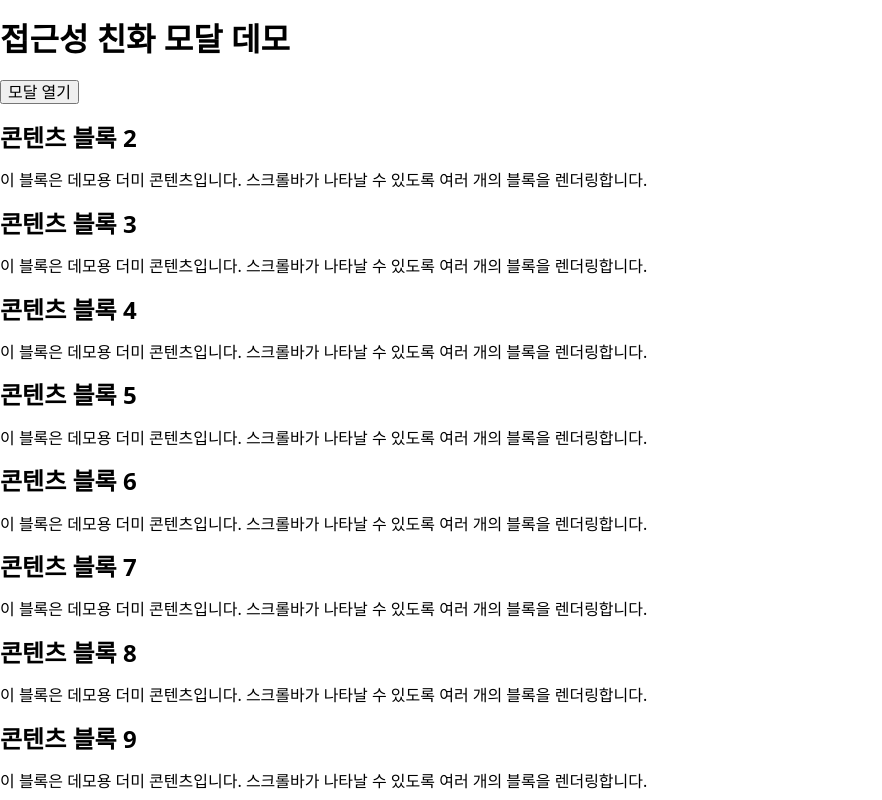
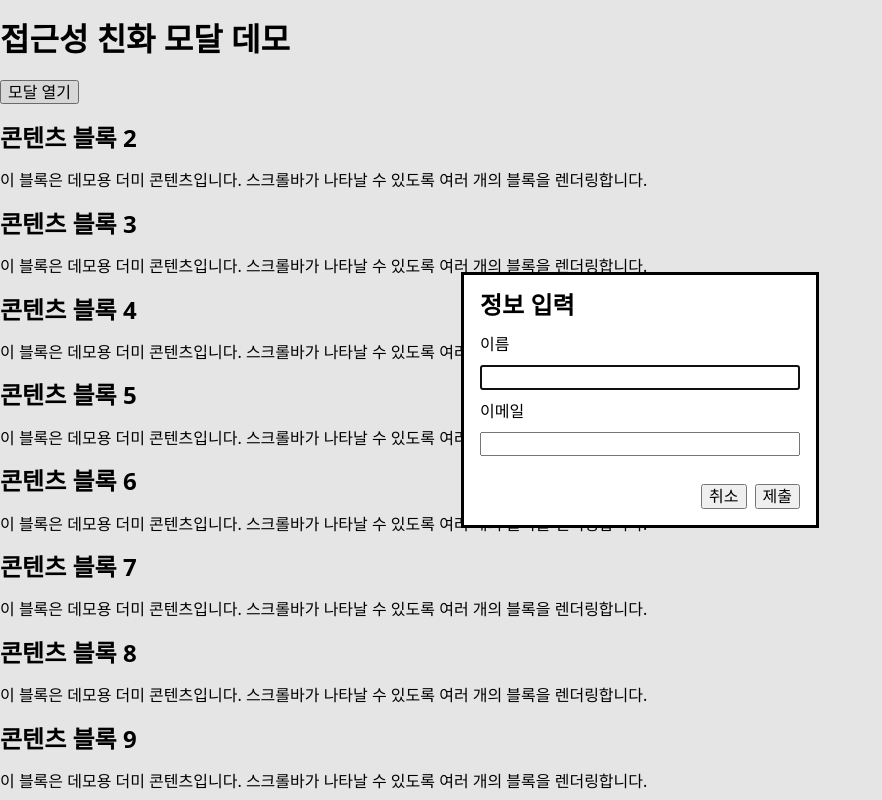
Before and after one commit to sadie100/toss-fe-challenge, a React (Vite) app: page / in a window 1280 px wide. Both pictures are taken after a click on the button "모달 열기". Shown: the top 800 px of the page, without its empty margins (0-882 px from the left). Built offline with nearby package versions, Linux system fonts and the light colour scheme.

Commit message:
feat: 모달 시스템 구현

```diff
--- /dev/null
+++ b/src/AccountForm.tsx
@@ -0,0 +1,66 @@
+import type { FormEventHandler } from 'react'
+
+export type FormModalValues = {
+  fullName: string
+  email: string
+}
+
+export type FormModalContentProps = {
+  initialValues?: Partial<FormModalValues>
+  close: (values: FormModalValues | null) => void
+}
+
+const AccountForm = ({ initialValues, close }: FormModalContentProps) => {
+  const onSubmit: FormEventHandler<HTMLFormElement> = (e) => {
+    e.preventDefault()
+    const data = new FormData(e.currentTarget)
+    close({
+      fullName: String(data.get('fullName') ?? ''),
+      email: String(data.get('email') ?? ''),
+    })
+  }
+
+  return (
+    <form
+      method="dialog"
+      onSubmit={onSubmit}
+      style={{ minWidth: 320, maxWidth: '90vw' }}
+    >
+      <h2 style={{ margin: '0 0 1rem' }}>정보 입력</h2>
+      <div style={{ display: 'grid', gap: '.75rem' }}>
+        <label htmlFor="fullName">이름</label>
+        <input
+          id="fullName"
+          name="fullName"
+          type="text"
+          defaultValue={initialValues?.fullName ?? ''}
+          required
+          autoFocus
+        />
+        <label htmlFor="email">이메일</label>
+        <input
+          id="email"
+          name="email"
+          type="email"
+          defaultValue={initialValues?.email ?? ''}
+          required
+        />
+        <div
+          style={{
+            display: 'flex',
+            gap: '.5rem',
+            justifyContent: 'flex-end',
+            marginTop: '1rem',
+          }}
+        >
+          <button type="button" onClick={() => close(null)}>
+            취소
+          </button>
+          <button type="submit">제출</button>
+        </div>
+      </div>
+    </form>
+  )
+}
+
+export default AccountForm
--- a/src/ModalFormPage.tsx
+++ b/src/ModalFormPage.tsx
@@ -1,13 +1,30 @@
-import type { CSSProperties } from 'react'
+import { useState } from 'react'
+import useOpenModal from './modal/useOpenModal'
+import AccountForm from './AccountForm'
 
 const blocks = [...Array(40)].map((_, i) => i + 1)
 
 const ModalFormPage = () => {
+  const [expanded, setExpanded] = useState(false)
+  const openModal = useOpenModal()
+
+  const handleOpen = async () => {
+    setExpanded(true)
+    const result = await openModal(AccountForm)
+    console.log('modal result', result)
+    setExpanded(false)
+  }
+
   return (
     <div>
       <header>
         <h1>접근성 친화 모달 데모</h1>
-        <button type="button" aria-haspopup="dialog" aria-expanded={false}>
+        <button
+          type="button"
+          aria-haspopup="dialog"
+          aria-expanded={expanded}
+          onClick={handleOpen}
+        >
           모달 열기
         </button>
       </header>
--- a/src/main.tsx
+++ b/src/main.tsx
@@ -1,10 +1,13 @@
-import "modern-normalize";
-import { StrictMode } from "react";
-import { createRoot } from "react-dom/client";
-import ModalFormPage from "./ModalFormPage";
+import 'modern-normalize'
+import { StrictMode } from 'react'
+import { createRoot } from 'react-dom/client'
+import ModalFormPage from './ModalFormPage'
+import { ModalControllerProvider } from './modal/ModalController'
 
-createRoot(document.getElementById("root")!).render(
+createRoot(document.getElementById('root')!).render(
   <StrictMode>
-    <ModalFormPage />
+    <ModalControllerProvider>
+      <ModalFormPage />
+    </ModalControllerProvider>
   </StrictMode>
-);
+)
--- /dev/null
+++ b/src/modal/ModalController.tsx
@@ -0,0 +1,80 @@
+import { createContext, useCallback, useContext, useState } from 'react'
+import { useRef as useDomRef } from 'react'
+
+export type ModalCloseReason = 'submit' | 'cancel' | 'backdrop'
+
+type Resolver<T> = (value: T | PromiseLike<T>) => void
+
+type ActiveModalState<T> = {
+  render: (
+    close: (value: T | null, reason?: ModalCloseReason) => void
+  ) => React.ReactNode
+  resolve: Resolver<T | null>
+}
+
+type ModalControllerContextValue = {
+  open: <T>(
+    render: (
+      close: (value: T | null, reason?: ModalCloseReason) => void
+    ) => React.ReactNode
+  ) => Promise<T | null>
+}
+
+const ModalControllerContext =
+  createContext<ModalControllerContextValue | null>(null)
+
+export const useModalController = (): ModalControllerContextValue => {
+  const ctx = useContext(ModalControllerContext)
+  if (!ctx) throw new Error('ModalControllerProvider가 필요합니다.')
+  return ctx
+}
+
+export const ModalControllerProvider = ({
+  children,
+}: {
+  children: React.ReactNode
+}) => {
+  const [active, setActive] = useState<ActiveModalState<any> | null>(null)
+  const dialogRef = useDomRef<HTMLDialogElement | null>(null)
+
+  const open = useCallback<ModalControllerContextValue['open']>(
+    (render) => {
+      return new Promise((resolve) => {
+        setActive({ render, resolve })
+        const dialog = dialogRef.current
+        if (dialog && !dialog.open) {
+          dialog.showModal()
+        }
+      })
+    },
+    [active]
+  )
+
+  const close = useCallback(
+    <T,>(value: T | null) => {
+      if (!active) return
+      try {
+        active.resolve(value)
+      } finally {
+        setActive(null)
+        const dialog = dialogRef.current
+        if (dialog && dialog.open) {
+          dialog.close()
+        }
+      }
+    },
+    [active]
+  )
+
+  return (
+    <ModalControllerContext.Provider value={{ open }}>
+      {children}
+      {/* Host 영역: 단일 dialog를 항상 렌더하고, 콘텐츠만 교체 */}
+      <dialog ref={dialogRef} role="dialog" aria-modal="true">
+        {active ? active.render((v) => close(v)) : null}
+      </dialog>
+    </ModalControllerContext.Provider>
+  )
+}
+
+export default ModalControllerProvider
--- /dev/null
+++ b/src/modal/useOpenModal.tsx
@@ -0,0 +1,21 @@
+import type { ComponentType, ReactNode } from 'react'
+import { useModalController } from './ModalController'
+
+export type ModalClose<T> = (value: T | null) => void
+
+export type ModalComponent<T, P = {}> = ComponentType<
+  P & { close: ModalClose<T> }
+>
+
+export const useOpenModal = () => {
+  const { open } = useModalController()
+
+  return function openModal<T, P = {}>(
+    Component: ModalComponent<T, P>,
+    props?: P
+  ): Promise<T | null> {
+    return open<T>((close) => <Component {...(props as P)} close={close} />)
+  }
+}
+
+export default useOpenModal
```
Also changed, not shown: src/AnimalForm.tsx (added, +66 -0 lines).
